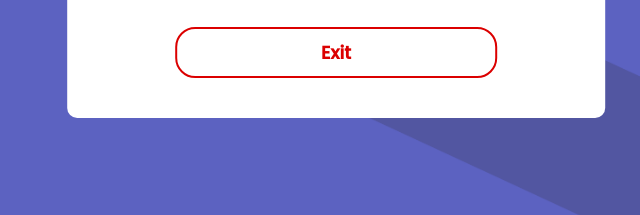
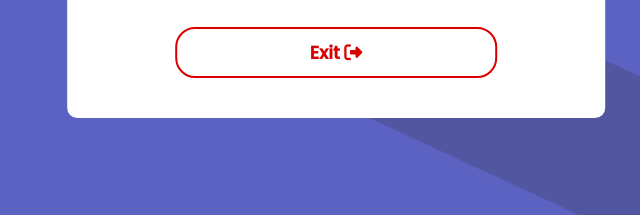
Before and after one commit to EufranioDiogo/Countries-Quiz, a plain HTML site: page index.html in a window 1280 px wide. Shown: the part 513-728 px from the top of the page, 304-944 px from the left. Drawn offline with Linux system fonts and the light colour scheme.

Commit message:
exit icon added to main menu

```diff
--- a/index.html
+++ b/index.html
@@ -30,6 +30,7 @@
       </button>
       <button id="btn-game-exit" class="control-panel-btn exit">
         Exit
+        <i class="fas fa-sign-out-alt"></i>
       </button>
     </div>
   </div>
```
